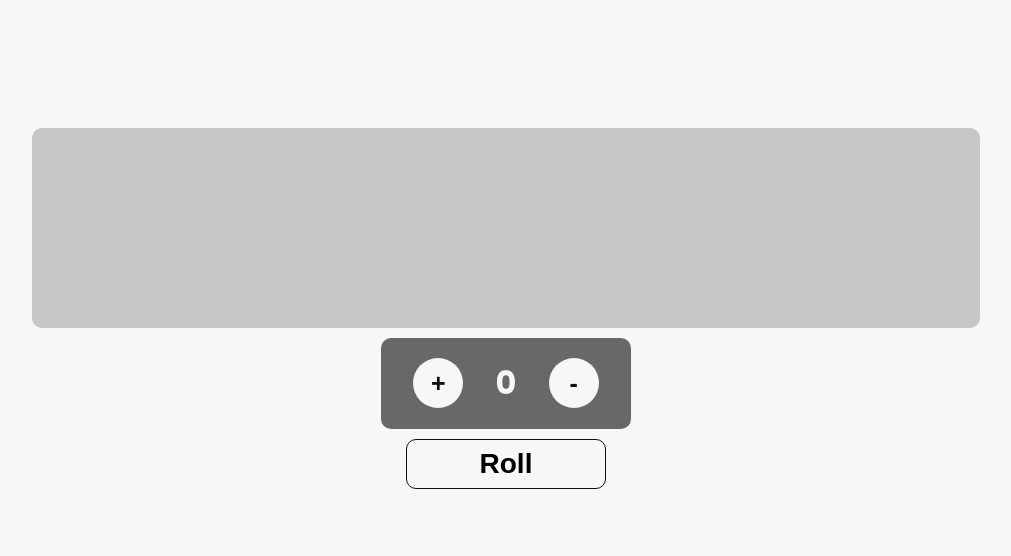
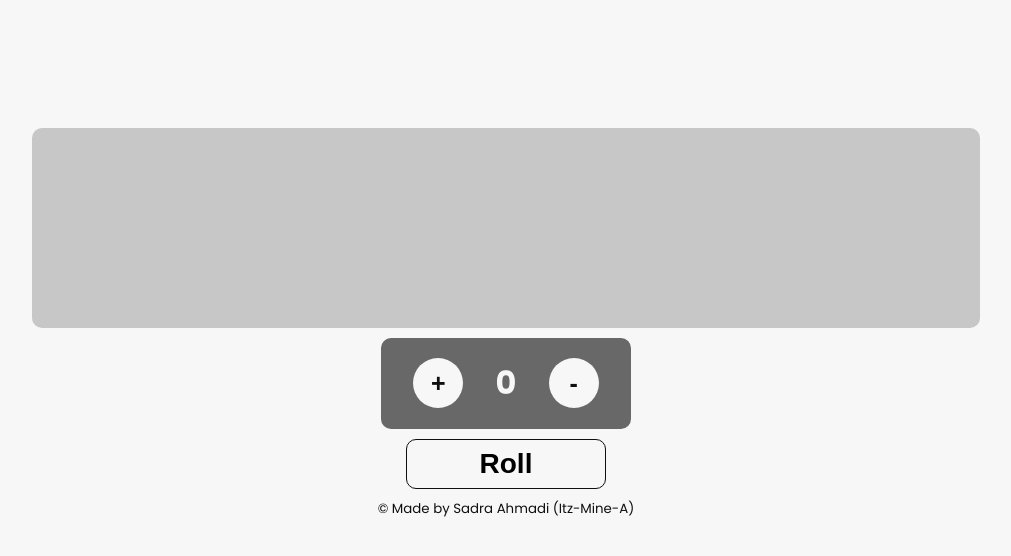
Before and after one commit to itzminea/Count-Dices, a plain HTML site: page Count Dices/index.html in a window 1280 px wide. Shown: the whole page, without its empty margins (134-1145 px from the left). Drawn offline with Linux system fonts and the light colour scheme; a web font is replaced by a local one.

Commit message:
Update index.html

```diff
--- a/Count Dices/index.html
+++ b/Count Dices/index.html
@@ -19,6 +19,7 @@
       <button id="min">-</button>
     </div>
     <button id="roll">Roll</button>
+    <small>&copy; Made by Sadra Ahmadi (Itz-Mine-A)</small>
     <script src="script.js"></script>
  </body>
  </html>
```
